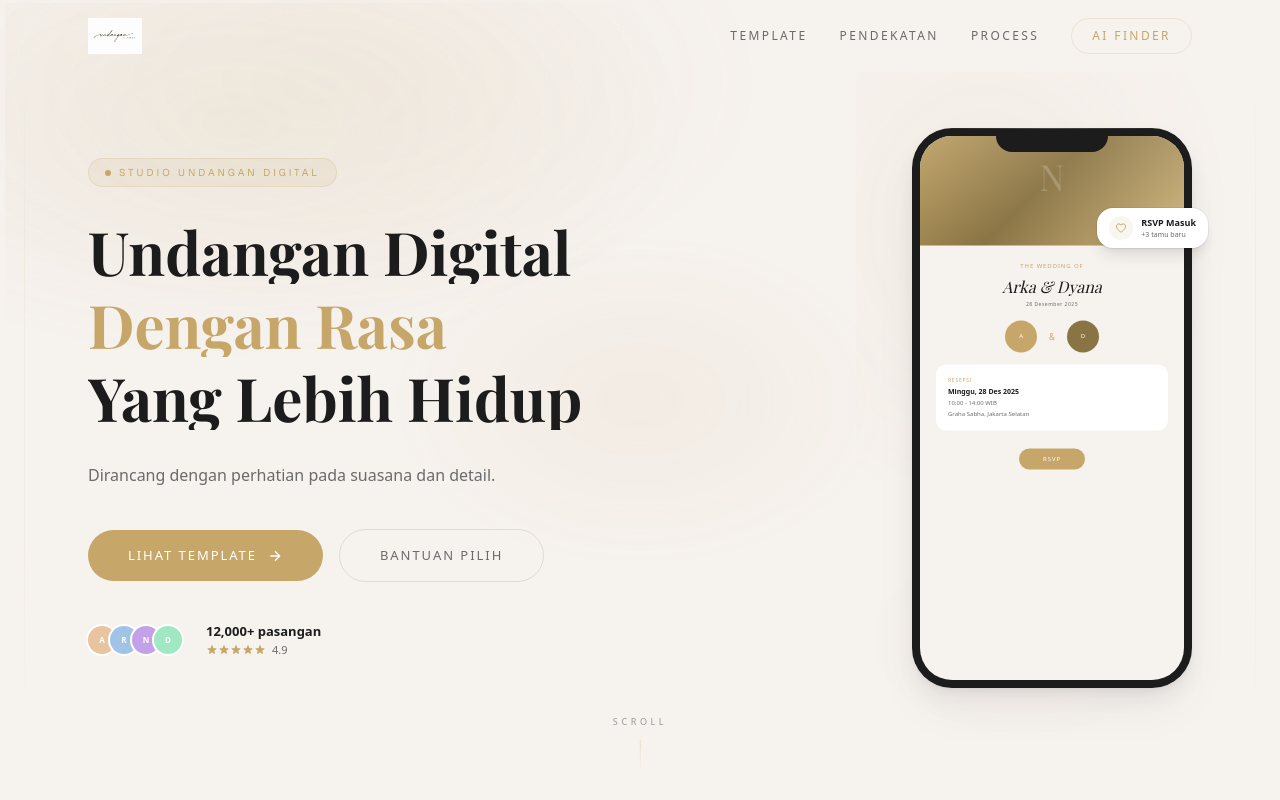
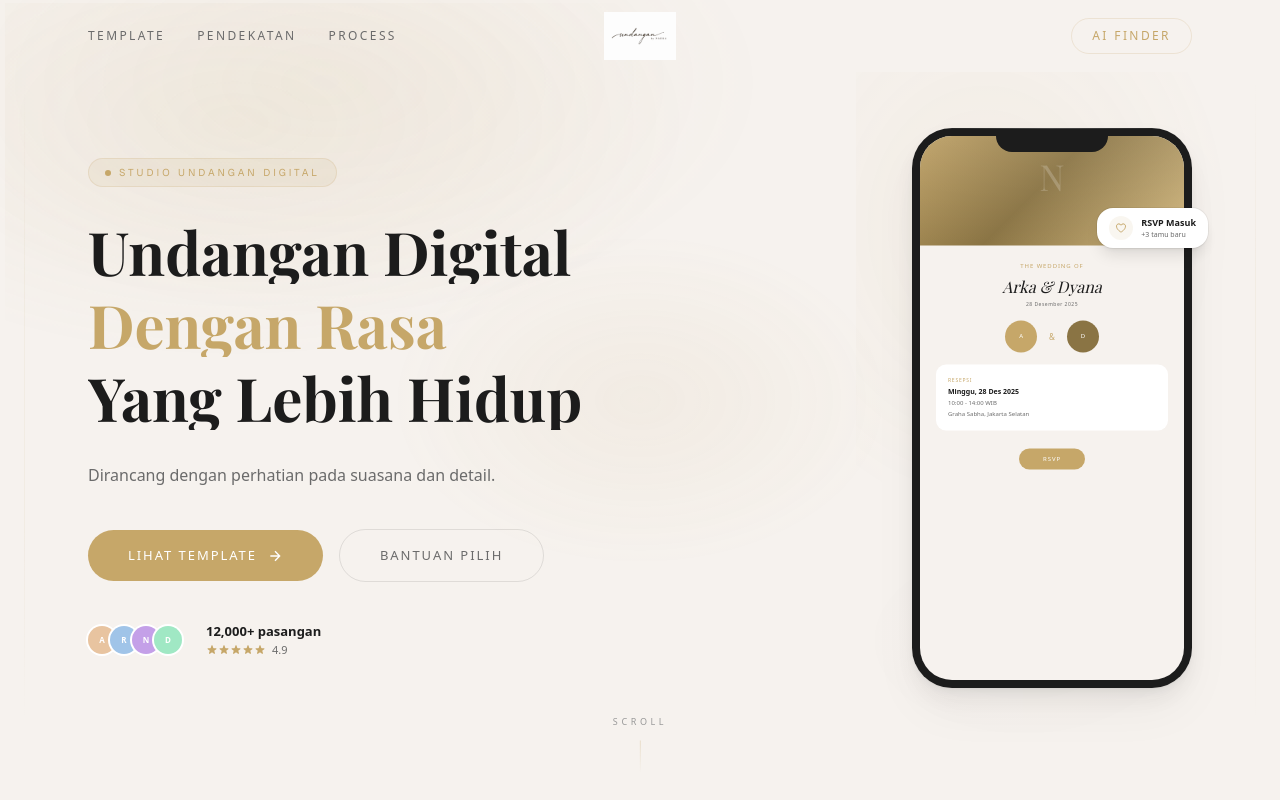
Before and after one commit to anisafitriaalprianti/undangannauka, a Next.js app: page / in a window 1280 px wide. Shown: the top 800 px of the page. Built offline with nearby package versions, Linux system fonts and the light colour scheme.

Commit message:
fix: logo centered in navbar, bigger size, no background container

```diff
--- a/src/components/sections/Navbar.tsx
+++ b/src/components/sections/Navbar.tsx
@@ -42,20 +42,8 @@ export default function Navbar() {
         }`}
       >
         <div className="max-w-6xl mx-auto px-4 sm:px-6 h-16 sm:h-[72px] flex items-center justify-between">
-          {/* Logo */}
-          <a href="#" className="flex items-center group">
-            <Image
-              src="/logo-nauka.png"
-              alt="Nauka"
-              width={120}
-              height={36}
-              className="h-8 sm:h-9 w-auto group-hover:opacity-80 transition-opacity duration-400"
-              priority
-            />
-          </a>
-
-          {/* Nav Links — desktop */}
-          <div className="hidden md:flex items-center gap-8">
+          {/* Nav Links — desktop (left) */}
+          <div className="hidden md:flex items-center gap-8 flex-1">
             {navLinks.map((link) => (
               <a
                 key={link.href}
@@ -66,6 +54,22 @@ export default function Navbar() {
                 <span className="absolute -bottom-1 left-0 w-0 h-px bg-[#C6A769]/50 group-hover:w-full transition-all duration-400" />
               </a>
             ))}
+          </div>
+
+          {/* Logo — centered */}
+          <a href="#" className="flex items-center group absolute left-1/2 -translate-x-1/2">
+            <Image
+              src="/logo-nauka.png"
+              alt="Nauka"
+              width={180}
+              height={54}
+              className="h-10 sm:h-12 w-auto group-hover:opacity-80 transition-opacity duration-400"
+              priority
+            />
+          </a>
+
+          {/* Right side — desktop */}
+          <div className="hidden md:flex items-center gap-8 flex-1 justify-end">
             <a
               href="#ai-finder"
               className="text-[12px] tracking-[0.2em] uppercase px-5 py-2 rounded-full border border-[#C6A769]/20 text-[#C6A769] hover:border-[#C6A769]/40 hover:bg-[#C6A769]/5 transition-all duration-400"
@@ -77,7 +81,7 @@ export default function Navbar() {
           {/* Mobile menu button */}
           <button
             onClick={() => setIsMobileOpen(!isMobileOpen)}
-            className="md:hidden relative w-10 h-10 flex items-center justify-center text-[#6B6B6B] hover:text-[#1C1C1C] transition-colors duration-300"
+            className="md:hidden relative w-10 h-10 flex items-center justify-center text-[#6B6B6B] hover:text-[#1C1C1C] transition-colors duration-300 ml-auto"
             aria-label="Toggle menu"
           >
             <div className="relative w-5 h-3.5">
```
